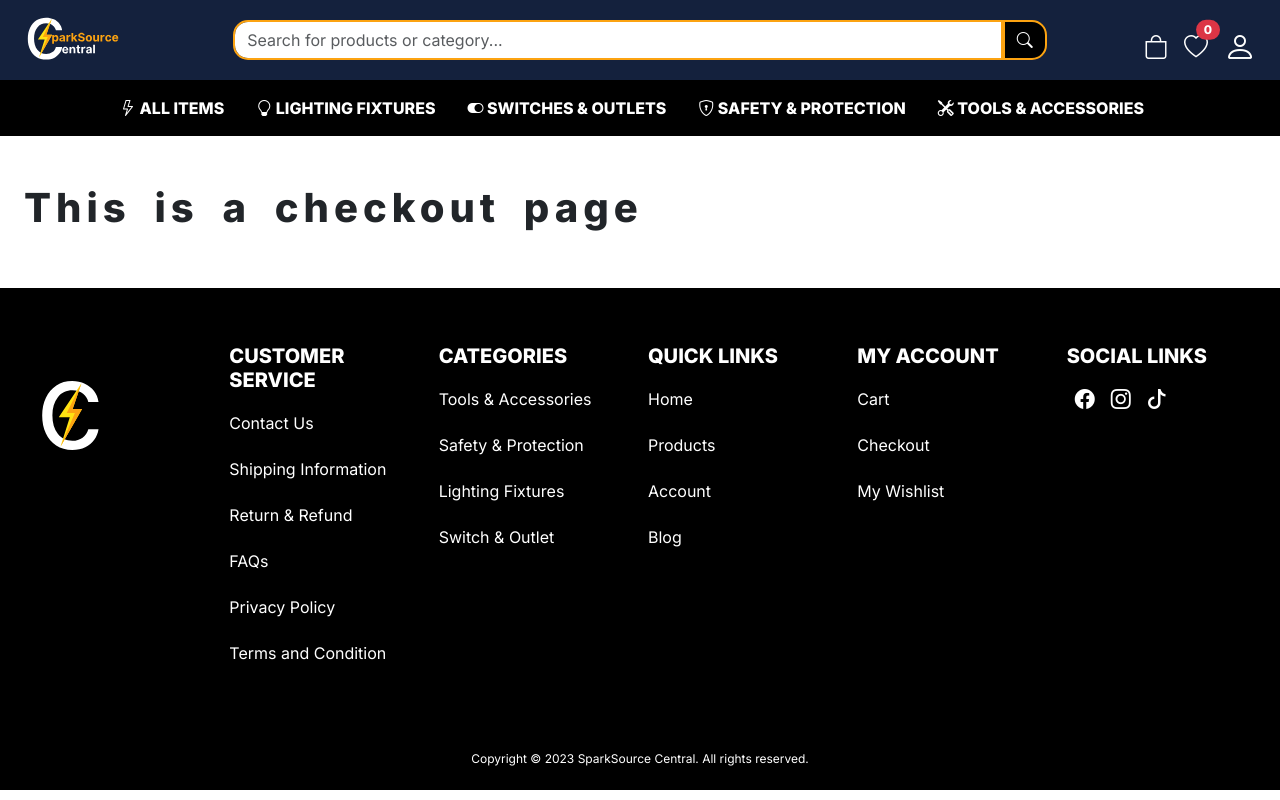
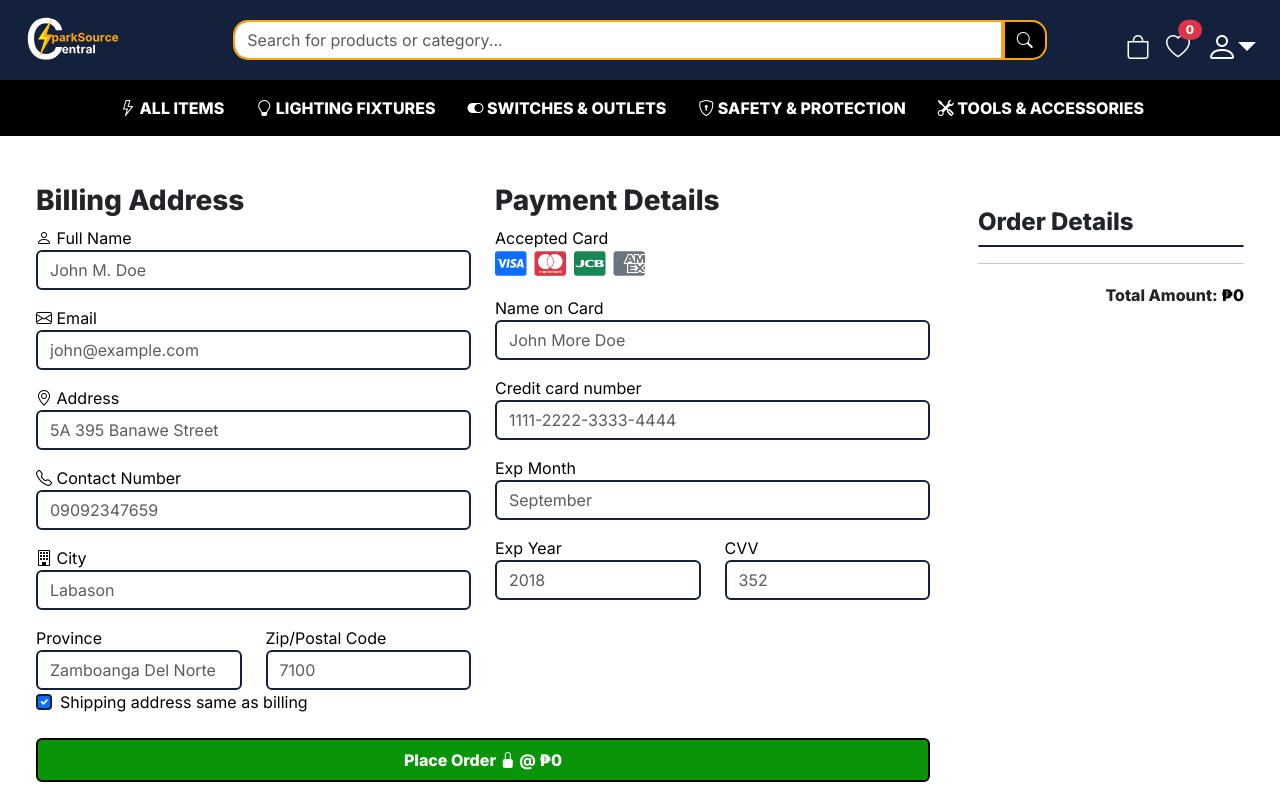
Before and after one commit to jaspherbagor/SparkSourceCentral, a React (Create React App) app in the folder frontend/: page /checkout in a window 1280 px wide. Shown: the top 800 px of the page. Built offline with nearby package versions, Linux system fonts and the light colour scheme.

Commit message:
made a login and logout functions and also the checkouut form

```diff
--- a/frontend/src/App.js
+++ b/frontend/src/App.js
@@ -64,7 +64,7 @@ const App = () => {
 
     <>
       <BrowserRouter>
-        <Navbar searchProducts={searchProducts} filteredProducts={filteredProducts} cart={cart}/>
+        <Navbar searchProducts={searchProducts} filteredProducts={filteredProducts} cart={cart} userToken={userToken} />
         <Routeway product={product} setProduct={setProduct} detail={detail} view={view} close={close} setClose={setClose} cart={cart} setCart={setCart} addToCart={addToCart} userToken={userToken} />
         <Footer/>
       </BrowserRouter>
--- a/frontend/src/component/navbar_and_footer/footer.jsx
+++ b/frontend/src/component/navbar_and_footer/footer.jsx
@@ -67,9 +67,6 @@ const Footer = () => {
                             <Link to="/cart" className="text-decoration-none text-white">Cart</Link>
                         </p>
                         <p>
-                            <Link to="/checkout" className="text-decoration-none text-white">Checkout</Link>
-                        </p>
-                        <p>
                             <a href="" className="text-decoration-none text-white">My Wishlist</a>
                         </p>
                     </div>
--- a/frontend/src/component/navbar_and_footer/navbar.jsx
+++ b/frontend/src/component/navbar_and_footer/navbar.jsx
@@ -19,9 +19,9 @@ const Navbar = ({ searchProducts, filteredProducts, userToken, cart}) => {
     };
 
     // Added code
-    const logout = ()=>{
+    const handleLogout = ()=>{
         localStorage.clear(); // clear yung storage including token
-        window.location.href = 'login'; // redirect to login page
+        window.location.href = '/'; // redirect to login page
     }
     // // Added code
     // if((window.location.pathname !== '/login' && window.location.pathname !== '/register')  && !userToken){
@@ -82,16 +82,33 @@ const Navbar = ({ searchProducts, filteredProducts, userToken, cart}) => {
                                 </span>
                                 )}
                             </Link>
-                                <a className="text-white position-relative nav-link me-3">
-                                    <i className="bi bi-heart fs-4"></i>
-                                    <span className="position-absolute top-0 start-1 translate-middle badge rounded-pill bg-danger">
-                                        0
-                                    </span>
-                                </a>
+                            <li className="text-white position-relative nav-link me-3">
+                                <i className="bi bi-heart fs-4"></i>
+                                <span className="position-absolute top-0 start-1 translate-middle badge rounded-pill bg-danger">
+                                    0
+                                </span>
+                            </li>
                                 {/* to="/login" */}
-                                <Link onClick={logout}  className="text-white">
-                                    <i className="bi bi-person fs-2"></i>
-                                </Link>
+                                {/* onClick={logout} */}
+                            <li>
+                                <div className="dropdown">
+                                    <i className="bi bi-person fs-2 dropdown-toggle" data-bs-toggle="dropdown" aria-expanded="false"></i>
+                                    <ul className="dropdown-menu p-0">
+                                        {!userToken ? (
+                                            <li>
+                                            <Link className="dropdown-item" to="/login">
+                                                Login
+                                            </Link>
+                                            </li>
+                                        ) : (
+                                            <li onClick={handleLogout} className="dropdown-item">
+                                            Logout
+                                            </li>
+                                    )}
+                                    </ul>
+                                </div>
+                            </li>
+
                             </div>
                         </div>
                     </div>
--- a/frontend/src/component/pages/cart.jsx
+++ b/frontend/src/component/pages/cart.jsx
@@ -111,7 +111,7 @@ const CartPage = ({cart, setCart}) => {
                     <>
                         <div className="container p-2 text-center mb-5">
                             <h2 className="totalprice fw-bold mb-3">Total: ₱{Totalprice.toLocaleString()}</h2>
-                            <Link>
+                            <Link to="/checkout">
                                 <button className="checkout text-white px-3 py-2 fw-semibold" type="button">Checkout</button>
                             </Link>
 
--- a/frontend/src/component/pages/checkout.jsx
+++ b/frontend/src/component/pages/checkout.jsx
@@ -1,10 +1,118 @@
 import React from "react";
-
-const Checkout = () => {
+import { Link } from "react-router-dom";
+import "../styles/checkout.css"
+const Checkout = ({cart}) => {
     return(
         <>
             <div className="container-fluid px-4 py-5">
-                <h1 className="fw-bolder">This is a checkout page</h1>
+                <div className="row">
+                    <div className="col-md-9">
+                        <div className="container">
+                            <form>
+
+                                <div className="row">
+                                    <div className="col-md-6">
+                                        <h3 className="fw-bold">Billing Address</h3>
+                                        <label for="fullname" className="text-black"><i className="bi bi-person"></i> Full Name</label>
+                                        <input type="text" className="form-control mb-3" id="fullname" name="fullname" placeholder="John M. Doe"/>
+                                        <label for="email" className="text-black"><i className="bi bi-envelope"></i> Email</label>
+                                        <input type="text" className="form-control mb-3" id="email" name="email" placeholder="john@example.com"/>
+                                        <label for="adr" className="text-black"><i className="bi bi-geo-alt"></i> Address</label>
+                                        <input type="text" className="form-control mb-3" id="adr" name="address" placeholder="5A 395 Banawe Street"/>
+                                        <label for="contactnumber" className="text-black"><i class="bi bi-telephone"></i> Contact Number</label>
+                                        <input type="text" className="form-control mb-3" id="city" name="city" placeholder="09092347659"/>
+                                        <label for="city" className="text-black"><i className="bi bi-building"></i> City</label>
+                                        <input type="text" className="form-control mb-3" id="city" name="city" placeholder="Labason"/>
+
+                                        <div className="row">
+                                        <div className="col-md-6">
+                                            <label for="province" className="text-black">Province</label>
+                                            <input type="text" className="form-control" id="province" name="province" placeholder="Zamboanga Del Norte"/>
+                                        </div>
+                                        <div className="col-md-6">
+                                            <label for="zip" className="text-black">Zip/Postal Code</label>
+                                            <input type="text" className="form-control" id="zip" name="zip" placeholder="7100"/>
+                                        </div>
+                                        </div>
+                                    </div>
+
+                                    <div className="col-md-6">
+                                        <h3 className="fw-bold">Payment Details</h3>
+                                        <label for="fname" className="text-black">Accepted Card</label>
+                                        <div className="icon-container mb-3">
+                                            <i className="fa-brands fa-cc-visa text-primary fs-3 me-2" ></i>
+                                            <i className="fa-brands fa-cc-mastercard text-danger fs-3 me-2"></i>
+                                            <i className="fa-brands fa-cc-jcb text-success fs-3 me-2"></i>
+                                            <i className="fa-brands fa-cc-amex text-secondary fs-3 me-2"></i>
+                                        </div>
+                                        <label for="cname" className="text-black">Name on Card</label>
+                                        <input type="text" className="form-control mb-3" id="cname" name="cardname" placeholder="John More Doe"/>
+                                        <label for="ccnum" className="text-black">Credit card number</label>
+                                        <input type="text" className="form-control mb-3" id="ccnum" name="cardnumber" placeholder="1111-2222-3333-4444"/>
+                                        <label for="expmonth" className="text-black">Exp Month</label>
+                                        <input type="text" className="form-control mb-3" id="expmonth" name="expmonth" placeholder="September"/>
+
+                                        <div className="row">
+                                        <div className="col-md-6">
+                                            <label for="expyear" className="text-black">Exp Year</label>
+                                            <input type="text" className="form-control mb-3" id="expyear" name="expyear" placeholder="2018"/>
+                                        </div>
+                                        <div className="col-md-6">
+                                            <label for="cvv" className="text-black">CVV</label>
+                                            <input type="text" className="form-control mb-3" id="cvv" name="cvv" placeholder="352"/>
+                                        </div>
+                                    </div>
+                                </div>
+
+                                </div>
+                                <div className="form-check">
+                                    <input type="checkbox" className="form-check-input" checked="checked" name="sameadr" id="sameadr"/>
+                                    <label className="form-check-label text-black" for="sameadr"> Shipping address same as billing</label>
+                                </div>
+                                <div className="d-grid text-start mt-4">
+                                    <button type="submit" className="btn place_order_btn fw-semibold px-3 py-2">
+                                        Place Order <i class="bi bi-lock-fill"></i> @ ₱<span>
+                                        {cart.reduce(
+                                        (total, item) => total + item.Price * item.qty,
+                                        0
+                                        )}
+                                        </span>
+                                    </button>
+                                </div>
+                            </form>
+                        </div>
+                    </div>
+
+                    <div className="col-md-3">
+                        <div className="container my-4">
+                            <h4 className="fw-bold">Order Details</h4>
+                            <ul className="list-group">
+                            {cart.map((item) => (
+                                <li key={item.id} className="list-group-item d-flex justify-content-between align-items-center">
+                                    <p>{item.Title} {"  "}
+                                    <span className="badge bg-success rounded-pill">
+                                    ₱{item.Price}
+                                    </span>
+                                    </p>
+                                </li>
+                                ))}
+                            </ul>
+                            <hr/>
+                            <p className="text-end fw-semibold">
+                            Total Amount:{" "}
+                            <span className="price text-black">
+                            <b>
+                                ₱
+                                {cart.reduce(
+                                (total, item) => total + item.Price * item.qty,
+                                0
+                                )}
+                            </b>
+                            </span>
+                        </p>
+                        </div>
+                    </div>
+                </div>
             </div>
         </>
     )
--- a/frontend/src/component/route/route.jsx
+++ b/frontend/src/component/route/route.jsx
@@ -17,7 +17,7 @@ const Routeway = ({product, setProduct, detail, view, close, setClose, cart, set
             <Route path="/product" element={<Product product={product} setProduct={setProduct} detail={detail} view={view} close={close} setClose={setClose} addToCart={addToCart}/>}/>
             <Route path="/cart" element={<CartPage cart={cart} setCart={setCart}/>}/>
             <Route path="/contact" element={<Contact/>} />
-            <Route path="/checkout" element={<Checkout/>}/>
+            <Route path="/checkout" element={<Checkout cart={cart}/>}/>
             {/* {
                 userToken ?
 
--- a/frontend/src/component/styles/checkout.css
+++ b/frontend/src/component/styles/checkout.css
@@ -0,0 +1,48 @@
+@import url('https://fonts.googleapis.com/css2?family=Inter:wght@200;400;500;800&display=swap');
+
+* {
+    padding:0;
+    margin:0;
+    box-sizing: border-box;
+    list-style:none;
+    text-decoration: none;
+    border:none;
+    outline:none;
+    scroll-behavior: smooth;
+    font-family:var(--font-family);
+    word-wrap: break-word;
+}
+
+/* Heading 2 & Heading 1 Spacing */
+h2, h1 {
+    word-spacing: 10px;
+    letter-spacing: 5px;
+}
+
+html, body {
+    width:100%;
+    overflow-x:hidden
+}
+
+:root {
+    --primary-color: #fca311;
+    --text-color-light: #fff;
+    --navbar-bg: #14213d;
+    --text-color-dark: #000;
+    --dark-semitransparent: rgba(0,0,0,0.4);
+    --grayish-color:#E5E5E5;
+    --place-order-btn: rgb(9, 148, 9);
+    --font-family: 'Inter', sans-serif;
+}
+
+.place_order_btn {
+    border: 2px solid var(--text-color-dark);
+    background: var(--place-order-btn);
+    color:var(--text-color-light)
+}
+
+.place_order_btn:hover {
+    border: 2px solid var(--primary-color);
+    background: var(--navbar-bg);
+    color:var(--text-color-light)
+}
--- a/frontend/src/component/styles/navbar.css
+++ b/frontend/src/component/styles/navbar.css
@@ -77,3 +77,8 @@ header {
 .result_list:hover {
     color:var(--text-color-light) !important
 }
+
+.dropdown-menu {
+    border-radius: 5px;
+    background: var(--primary-color);
+}
```
